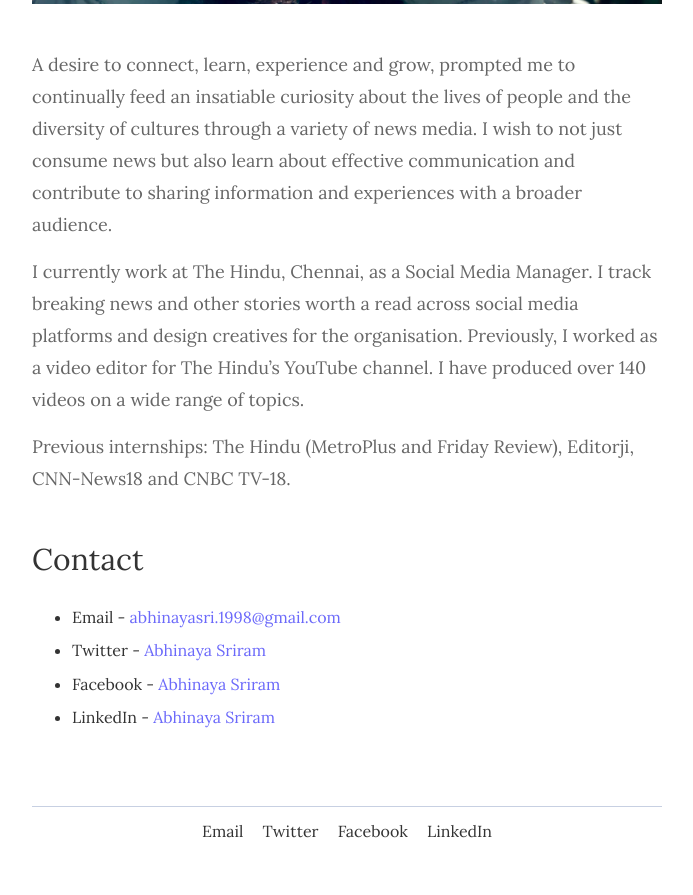
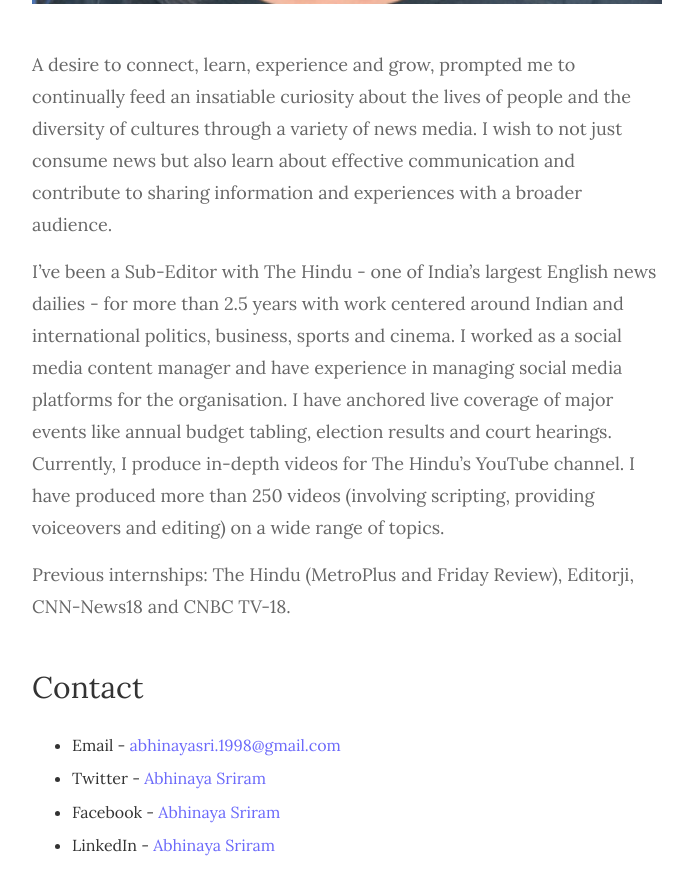
Before and after one commit to abhinaya-sriram/abhinaya-sriram.github.io, a Jekyll site: the page built from _pages/about.md, in a window 1280 px wide and 900 px high, scrolled down 649 px. Shown: the top 895 px of the window, without its empty margins (293-986 px from the left). Built offline with Jekyll 4.4.1, drawn with Linux system fonts in a browser that asks for light colours; before the commit the page ends 1520 px from its top, so only the background shows below that.

Commit message:
Update about.md

```diff
--- a/_pages/about.md
+++ b/_pages/about.md
@@ -2,12 +2,12 @@
 layout: page
 title: About
 permalink: /about/
-image: '/assets/img/profile.jpg'
+image: '/assets/img/DSC_0124.JPG'
 ---
 
 A desire to connect, learn, experience and grow, prompted me to continually feed an insatiable curiosity about the lives of people and the diversity of cultures through a variety of news media. I wish to not just consume news but also learn about effective communication and contribute to sharing information and experiences with a broader audience.
 
-I currently work at The Hindu, Chennai, as a Social Media Manager. I track breaking news and other stories worth a read across social media platforms and design creatives for the organisation. Previously, I worked as a video editor for The Hindu's YouTube channel. I have produced over 140 videos on a wide range of topics.
+I’ve been a Sub-Editor with The Hindu - one of India’s largest English news dailies - for more than 2.5 years with work centered around Indian and international politics, business, sports and cinema. I worked as a social media content manager and have experience in managing social media platforms for the organisation. I have anchored live coverage of major events like annual budget tabling, election results and court hearings. Currently, I produce in-depth videos for The Hindu's YouTube channel. I have produced more than 250 videos (involving scripting, providing voiceovers and editing) on a wide range of topics.
 
 Previous internships: The Hindu (MetroPlus and Friday Review), Editorji, CNN-News18 and CNBC TV-18.
 
```
